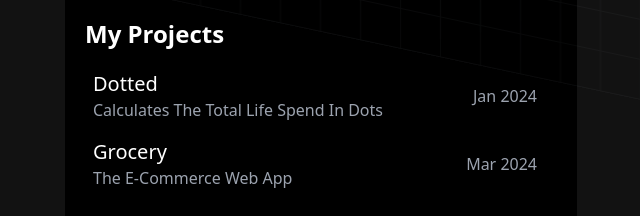
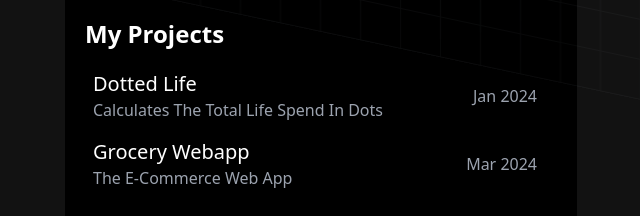
Before and after one commit to charan-nunnabhatla/about, a React (Vite) app: page / in a window 1280 px wide. Shown: the part 528-744 px from the top of the page, without its empty margins (319-959 px from the left). Built offline with nearby package versions, Linux system fonts and the light colour scheme.

Commit message:
fixed typo

```diff
--- a/src/components/custom/projects.tsx
+++ b/src/components/custom/projects.tsx
@@ -4,19 +4,19 @@ import Tile from "./tile";
 export default function Projects() {
   return (
     <BlurFade delay={1} >
-      <div className="h-auto flex flex-col mx-auto  p-5">
-        <h1 className=" font-bold text-lg md:text-xl lg:text-2xl">
+      <div className="flex flex-col h-auto p-5 mx-auto">
+        <h1 className="text-lg font-bold md:text-xl lg:text-2xl">
           My Projects
         </h1>
-        <div className="flex flex-col justify-center items-center my-3">
+        <div className="flex flex-col items-center justify-center my-3">
           <Tile
-            title="Dotted"
+            title="Dotted Life"
             sub_title="Calculates The Total Life Spend In Dots"
             date="Jan 2024"
             link="https://charan-nunnabhatla.github.io/dotted-life/"
           />
           <Tile
-            title="Grocery"
+            title="Grocery Webapp"
             sub_title="The E-Commerce Web App"
             date="Mar 2024"
             link="https://charan-nunnabhatla.github.io/e-commerce/"
```
